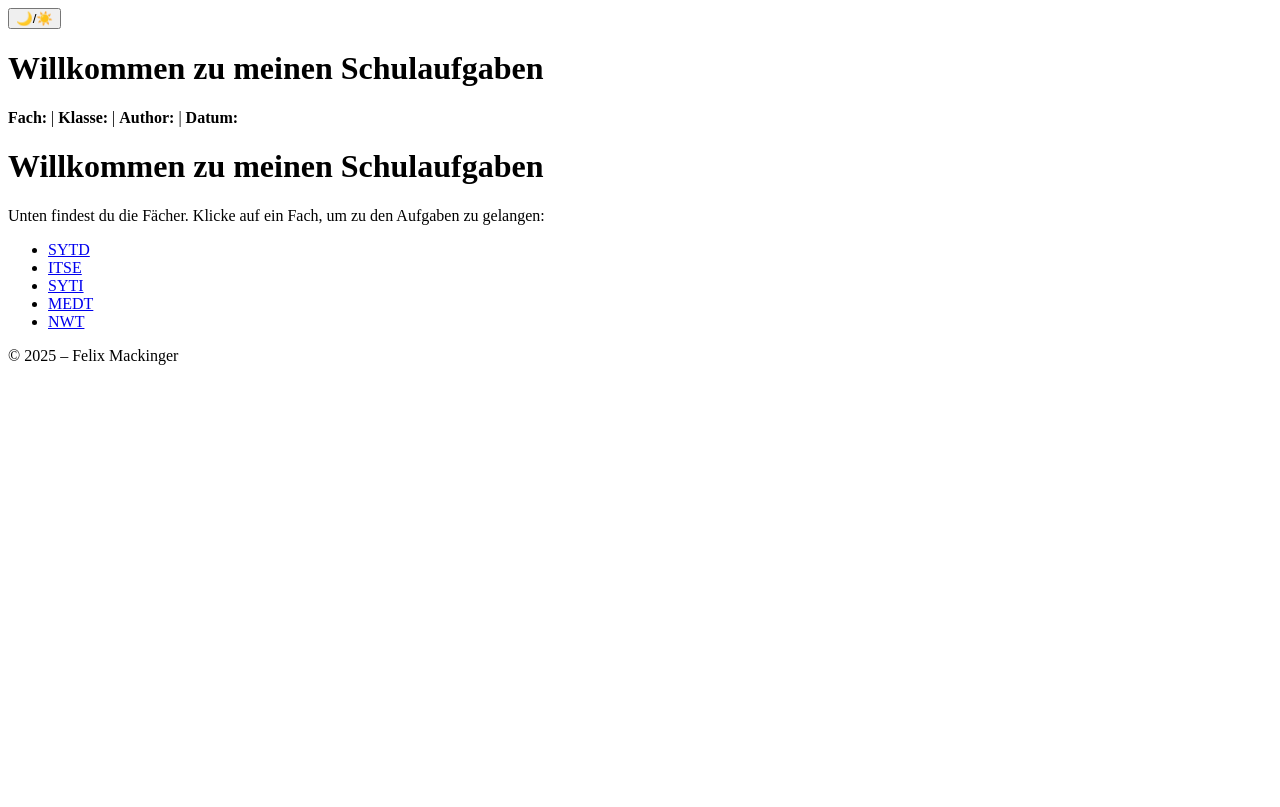
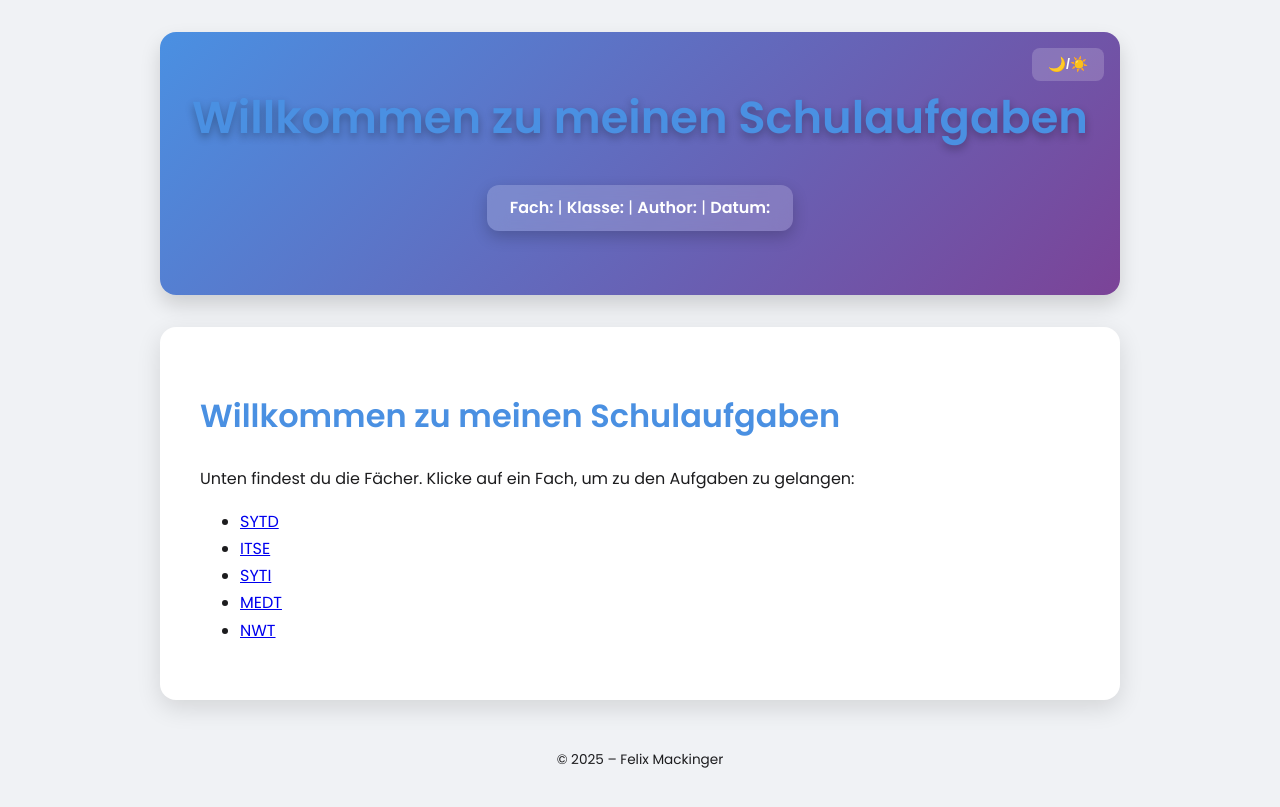
Before and after one commit to Felix-Mackinger/Report-gen, a Jekyll site: the page built from docs/index.md, in a window 1280 px wide. Shown: the top 807 px of the page. Built offline with Jekyll 4.4.1, drawn with Linux system fonts in a browser that asks for light colours; our own code applies the rules of GitHub Pages for plain Markdown files.

Commit message:
Update default.html

```diff
--- a/docs/_layouts/default.html
+++ b/docs/_layouts/default.html
@@ -4,7 +4,7 @@
   <meta charset="UTF-8">
   <meta name="viewport" content="width=device-width, initial-scale=1.0">
   <title>{{ page.title }} – {{ site.title }}</title>
-  <link rel="stylesheet" href="{{ '/assets/css/style.css' | relative_url }}">
+  <link rel="stylesheet" href="{{ '/assets/style.css' | relative_url }}">
 </head>
 <body>
   <header>
```
